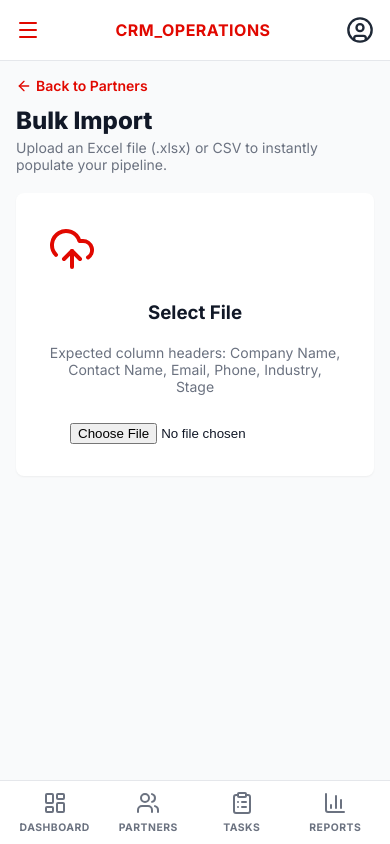
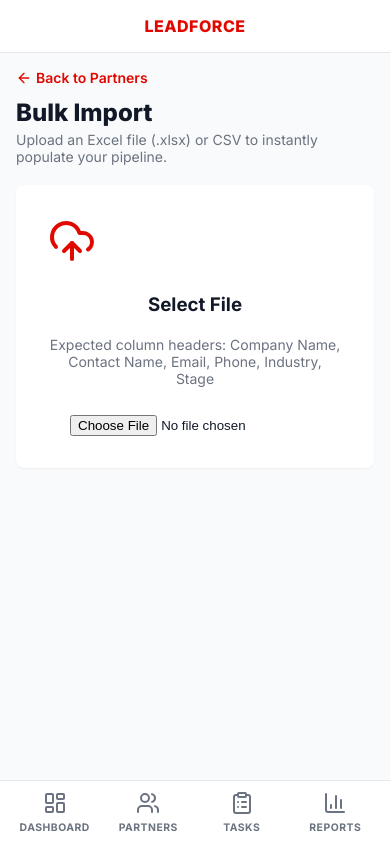
Before and after one commit to sublimeinterwebz/leadforce, a Next.js app: page /partners/import in a window 390 px wide. Built offline with nearby package versions, Linux system fonts and the light colour scheme.

Commit message:
Update branding and make app responsive

```diff
--- a/src/app/globals.css
+++ b/src/app/globals.css
@@ -51,12 +51,13 @@ body {
   -webkit-font-smoothing: antialiased;
 }
 
-/* Mobile App Layout Container */
+/* Responsive Web/Mobile App Layout Container */
 .app-container {
   display: flex;
   flex-direction: column;
-  height: 100dvh;
-  max-width: 480px; /* Constrain for desktop viewing to look like mobile app */
+  min-height: 100dvh;
+  width: 100%;
+  max-width: 1200px;
   margin: 0 auto;
   background-color: var(--neutral-50);
   position: relative;
--- a/src/components/Header.tsx
+++ b/src/components/Header.tsx
@@ -1,18 +1,11 @@
 'use client';
 
-import { Menu, UserCircle } from 'lucide-react';
 import styles from './Header.module.css';
 
 export default function Header() {
   return (
     <header className={styles.header}>
-      <button className={styles.iconBtn}>
-        <Menu size={24} color="var(--primary)" />
-      </button>
-      <h1 className={styles.title}>CRM_OPERATIONS</h1>
-      <button className={styles.iconBtn}>
-        <UserCircle size={28} color="var(--neutral-800)" />
-      </button>
+      <h1 className={styles.title} style={{ margin: '0 auto', color: 'var(--primary)', fontWeight: 800 }}>LEADFORCE</h1>
     </header>
   );
 }
```
